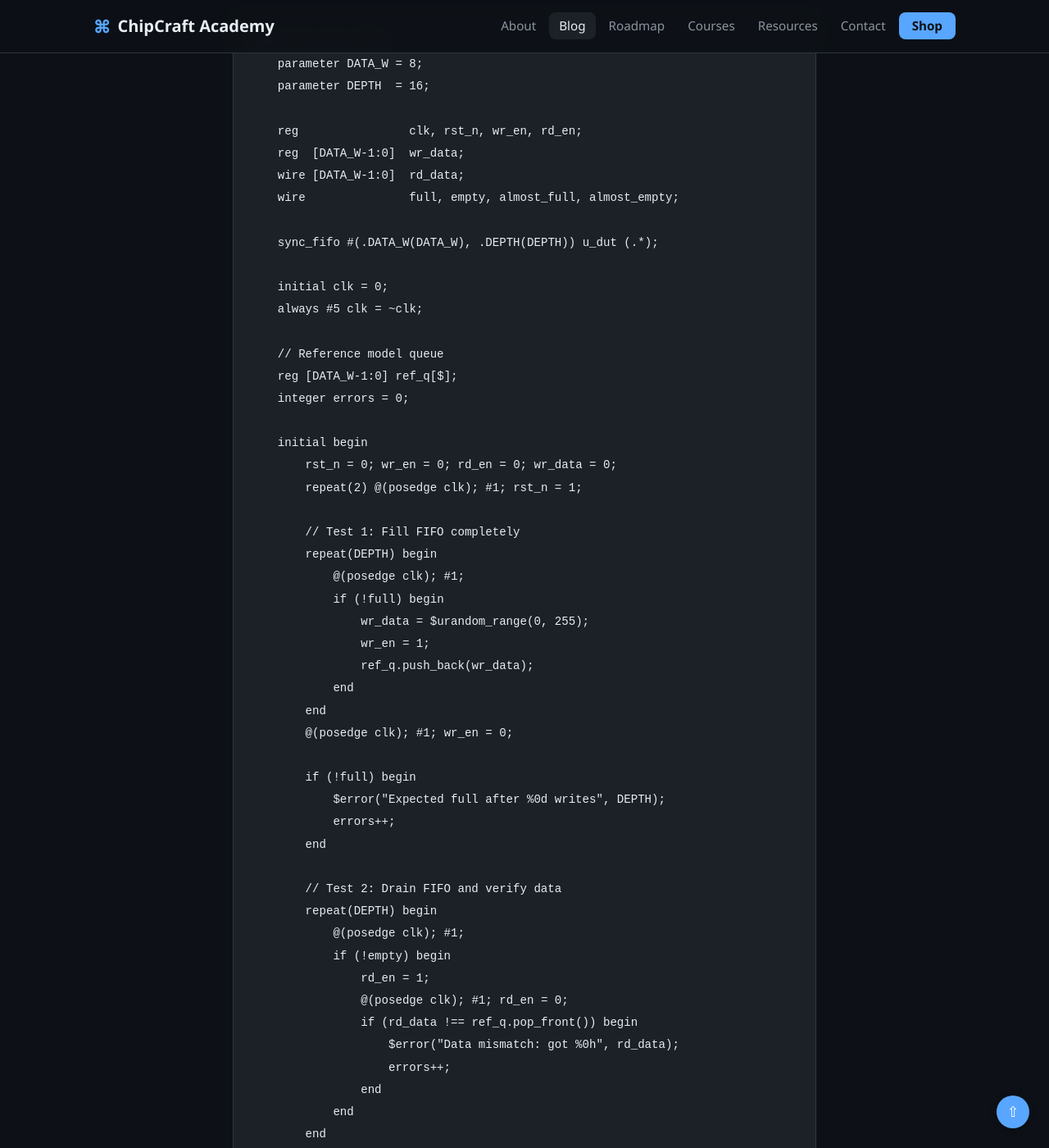
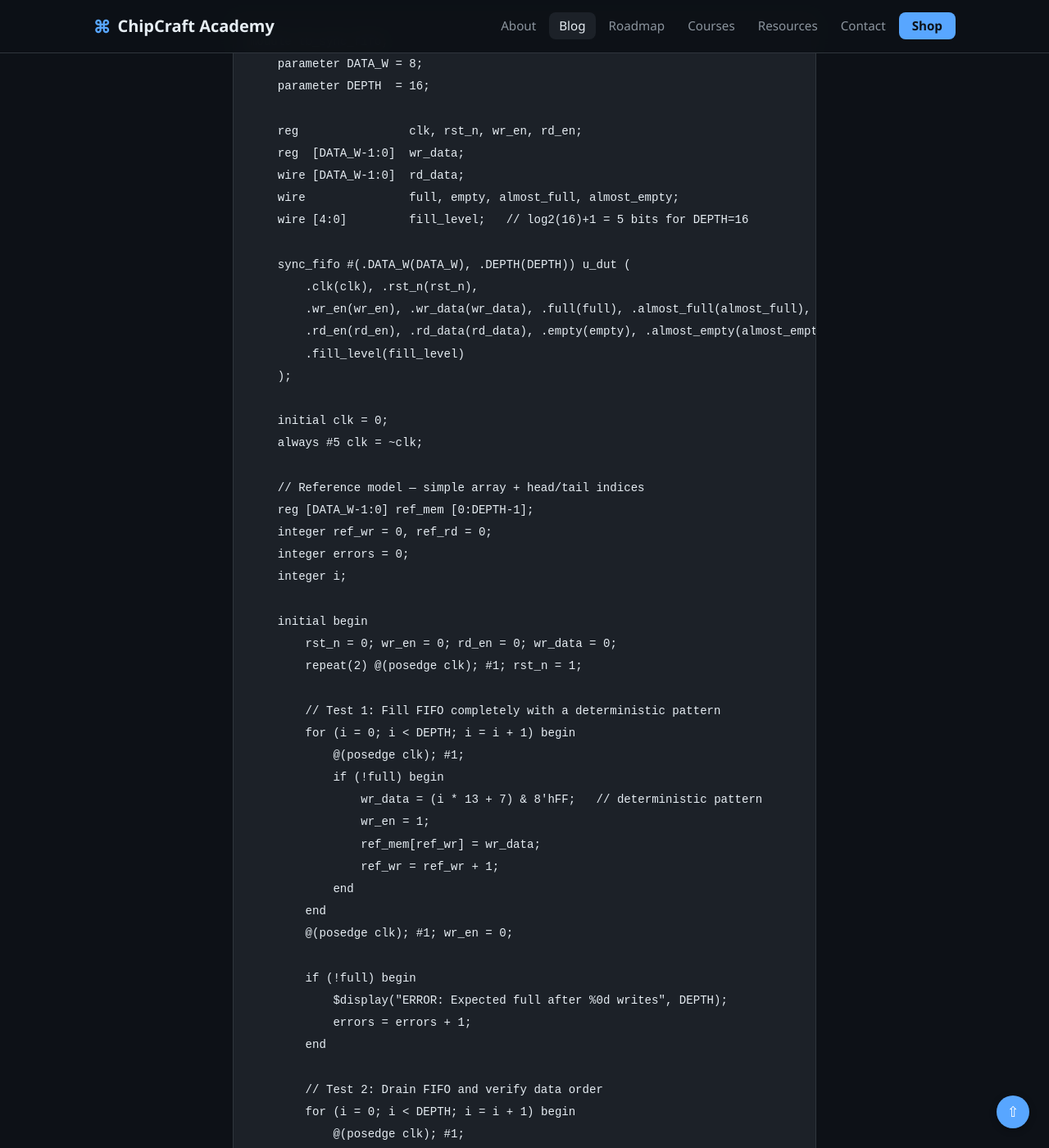
Before and after one commit to ankur-gupta-29/chipcraft-academy, a Jekyll site: the page built from _posts/2026-05-19-fifo-design-verilog.md, in a window 1280 px wide and 1400 px high, scrolled down 8098 px. Shown: the whole window at 82% size. Built offline with Jekyll 4.4.1, drawn with Linux system fonts in a browser that asks for light colours; some of the changed text lies outside the part shown.

Commit message:
Fix CI failures and ensure new articles are always visible
- _config.yml: add `future: true` so same-day posts are never hidden by
  Jekyll's future-date filter (prevents UTC midnight edge case)
- scripts/check_posts.py: open files with utf-8-sig to strip BOM —
  old posts had a UTF-8 BOM that caused front-matter regex to miss all
  fields, failing the CI check-posts job on every push
- scripts/check_verilog.py: same utf-8-sig fix for consistency
- _posts/2026-05-19-fifo-design-verilog.md: replace SV-specific testbench
  syntax (queue type ref_q[$], push_back/pop_front methods, wildcard port
  connection (.*)) with plain Verilog-2001 array reference model — iverilog
  does not fully support these SV features, causing check-verilog CI failure

Co-Authored-By: Claude Sonnet 4.6 <noreply@anthropic.com>

```diff
--- a/_config.yml
+++ b/_config.yml
@@ -50,6 +50,7 @@ google_search_console: ""
 gumroad_url: "https://ankurgupta6.gumroad.com"
 
 # Build settings
+future: true          # always render posts dated today (avoids UTC midnight edge cases)
 markdown: kramdown
 highlighter: rouge
 permalink: /blog/:year/:month/:day/:title/
--- a/_posts/2026-05-19-fifo-design-verilog.md
+++ b/_posts/2026-05-19-fifo-design-verilog.md
@@ -242,50 +242,64 @@ module tb_sync_fifo;
     reg  [DATA_W-1:0]  wr_data;
     wire [DATA_W-1:0]  rd_data;
     wire               full, empty, almost_full, almost_empty;
+    wire [4:0]         fill_level;   // log2(16)+1 = 5 bits for DEPTH=16
 
-    sync_fifo #(.DATA_W(DATA_W), .DEPTH(DEPTH)) u_dut (.*);
+    sync_fifo #(.DATA_W(DATA_W), .DEPTH(DEPTH)) u_dut (
+        .clk(clk), .rst_n(rst_n),
+        .wr_en(wr_en), .wr_data(wr_data), .full(full), .almost_full(almost_full),
+        .rd_en(rd_en), .rd_data(rd_data), .empty(empty), .almost_empty(almost_empty),
+        .fill_level(fill_level)
+    );
 
     initial clk = 0;
     always #5 clk = ~clk;
 
-    // Reference model queue
-    reg [DATA_W-1:0] ref_q[$];
+    // Reference model — simple array + head/tail indices
+    reg [DATA_W-1:0] ref_mem [0:DEPTH-1];
+    integer ref_wr = 0, ref_rd = 0;
     integer errors = 0;
+    integer i;
 
     initial begin
         rst_n = 0; wr_en = 0; rd_en = 0; wr_data = 0;
         repeat(2) @(posedge clk); #1; rst_n = 1;
 
-        // Test 1: Fill FIFO completely
-        repeat(DEPTH) begin
+        // Test 1: Fill FIFO completely with a deterministic pattern
+        for (i = 0; i < DEPTH; i = i + 1) begin
             @(posedge clk); #1;
             if (!full) begin
-                wr_data = $urandom_range(0, 255);
+                wr_data = (i * 13 + 7) & 8'hFF;   // deterministic pattern
                 wr_en = 1;
-                ref_q.push_back(wr_data);
+                ref_mem[ref_wr] = wr_data;
+                ref_wr = ref_wr + 1;
             end
         end
         @(posedge clk); #1; wr_en = 0;
 
         if (!full) begin
-            $error("Expected full after %0d writes", DEPTH);
-            errors++;
+            $display("ERROR: Expected full after %0d writes", DEPTH);
+            errors = errors + 1;
         end
 
-        // Test 2: Drain FIFO and verify data
-        repeat(DEPTH) begin
+        // Test 2: Drain FIFO and verify data order
+        for (i = 0; i < DEPTH; i = i + 1) begin
             @(posedge clk); #1;
             if (!empty) begin
                 rd_en = 1;
                 @(posedge clk); #1; rd_en = 0;
-                if (rd_data !== ref_q.pop_front()) begin
-                    $error("Data mismatch: got %0h", rd_data);
-                    errors++;
+                if (rd_data !== ref_mem[ref_rd]) begin
+                    $display("ERROR: entry %0d — got 0x%0h, expected 0x%0h",
+                             i, rd_data, ref_mem[ref_rd]);
+                    errors = errors + 1;
                 end
+                ref_rd = ref_rd + 1;
             end
         end
 
-        if (!empty) begin $error("Expected empty"); errors++; end
+        if (!empty) begin
+            $display("ERROR: Expected empty after draining");
+            errors = errors + 1;
+        end
 
         $display("Errors: %0d", errors);
         if (errors == 0) $display("*** ALL FIFO TESTS PASSED ***");
--- a/scripts/check_posts.py
+++ b/scripts/check_posts.py
@@ -30,7 +30,7 @@ def parse_front_matter(content: str) -> dict:
 def check_post(filename: str, path: str) -> list:
     errors = []
 
-    with open(path, encoding="utf-8") as f:
+    with open(path, encoding="utf-8-sig") as f:   # utf-8-sig strips BOM if present
         content = f.read()
 
     if not content.startswith("---"):
--- a/scripts/check_verilog.py
+++ b/scripts/check_verilog.py
@@ -84,7 +84,7 @@ def main() -> int:
 
     for post in posts:
         path = os.path.join(POSTS_DIR, post)
-        with open(path, encoding="utf-8") as f:
+        with open(path, encoding="utf-8-sig") as f:   # utf-8-sig strips BOM if present
             content = f.read()
 
         blocks = VERILOG_BLOCK.findall(content)
```
